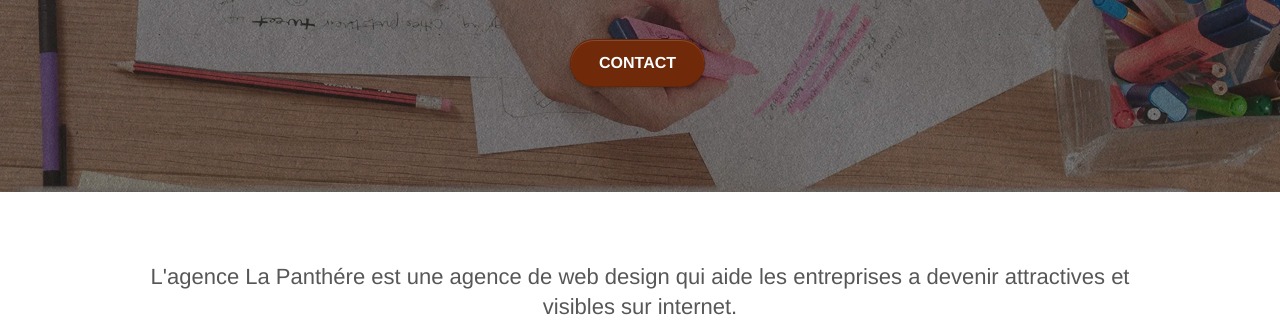
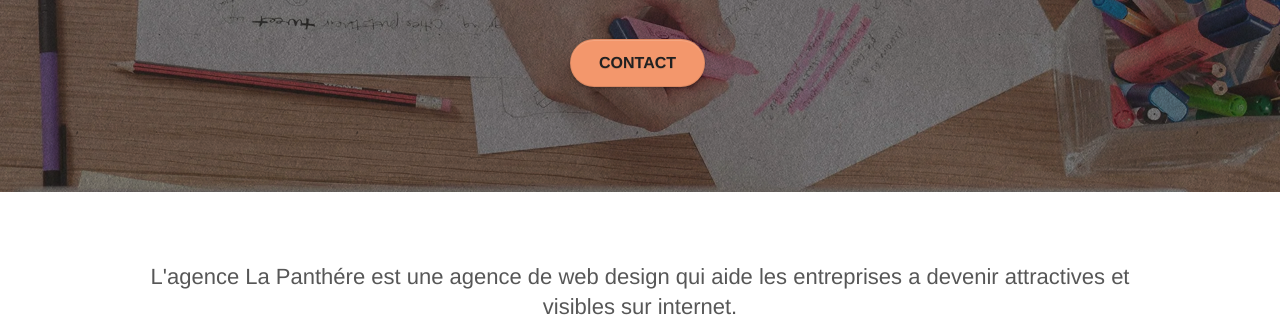
Before and after one commit to A-sabri/SabriAli_4_08042022, a plain HTML site: page index.html in a window 1280 px wide. Shown: the part 422-752 px from the top of the page. Drawn offline with Linux system fonts and the light colour scheme.

Commit message:
Update style.css

```diff
--- a/style.css
+++ b/style.css
@@ -801,8 +801,8 @@ h4 {
 }
 
 .btn-atomic-tangerine {
-    background: #712A09;
-    color: #FFFFFF!important;
+    background: #F3976C;
+    color: #212121!important;
 }
 
 .btn-atomic-tangerine:hover {
```
